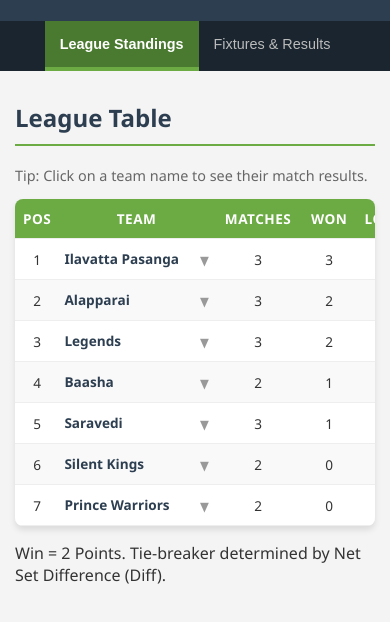
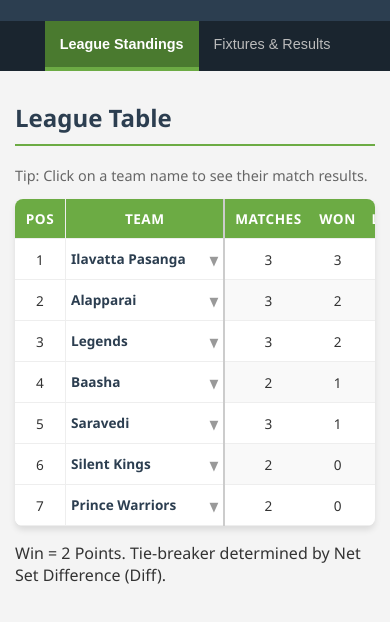
Before and after one commit to ttgame5/tgame, a plain HTML site: page index.html in a window 390 px wide. Shown: the part 132-754 px from the top of the page. Drawn offline with Linux system fonts and the light colour scheme.

Commit message:
Update style.css

```diff
--- a/style.css
+++ b/style.css
@@ -266,3 +266,48 @@ tr.main-row:nth-child(4n-1) {
     .match-teams { font-size: 1rem; }
     .match-score { font-size: 1rem; }
 }
+
+/* --- MOBILE STICKY COLUMNS --- */
+@media (max-width: 768px) {
+
+    /* 1. Freeze the First Column (Position Number) */
+    th:nth-child(1),
+    td:nth-child(1) {
+        position: sticky;
+        left: 0;
+        z-index: 10;
+        background-color: var(--white); /* Prevents transparent overlap */
+        width: 40px;
+        min-width: 40px;
+        border-right: 1px solid #eee;
+    }
+
+    /* 2. Freeze the Second Column (Team Name) */
+    th:nth-child(2),
+    td:nth-child(2) {
+        position: sticky;
+        left: 40px; /* Starts after the Position column */
+        z-index: 10;
+        background-color: var(--white);
+        border-right: 2px solid #ccc; /* Strong border to show where scroll starts */
+        box-shadow: 2px 0 5px rgba(0,0,0,0.1); /* Shadow for depth */
+        min-width: 130px; /* Ensure team name has space */
+        max-width: 150px;
+    }
+
+    /* 3. Ensure Header Colors stay Green */
+    thead th:nth-child(1),
+    thead th:nth-child(2) {
+        background-color: var(--tennis-green);
+        color: var(--white);
+    }
+
+    /* 4. Fix for the Dropdown Details Row */
+    /* This ensures the history dropdown spans the full width and isn't cut off */
+    .details-row td {
+        position: sticky;
+        left: 0;
+        z-index: 9;
+        width: 100vw; /* Force full viewport width */
+    }
+}
```
